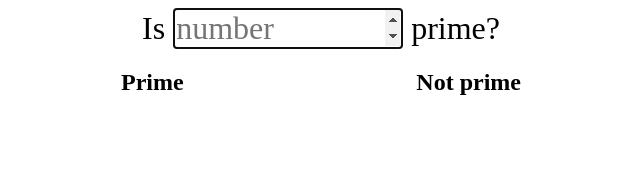
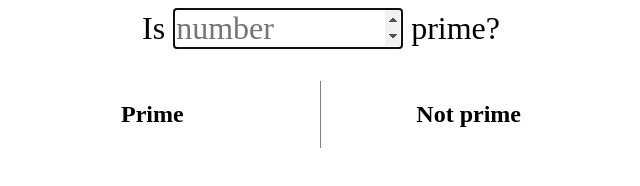
Before and after one commit to huonw/prime-website, a plain HTML site: page src/assets/index.html in a window 1280 px wide. Shown: the whole page, without its empty margins (319-959 px from the left). Drawn offline with Linux system fonts and the light colour scheme.

Commit message:
Put a bar between the columns.

```diff
--- a/src/assets/style.css
+++ b/src/assets/style.css
@@ -23,6 +23,9 @@
   color: red;
   font-weight: bold;
 }
+#results {
+  margin-top: 2em;
+}
 #prime, #not-prime {
   width: 50%;
 }
@@ -35,6 +38,6 @@ li {
   display: inline-block;
   padding: 0.1em 0.3em;
 }
-#prime { float: left; }
-#not-prime { float: right; }
+#prime { float: left; border-right: 1px solid gray; box-sizing: border-box; }
+#not-prime { float: right; border-left: 1px solid gray; margin-left: -1px; }
 #not-prime-heading { text-align: right; }
```
